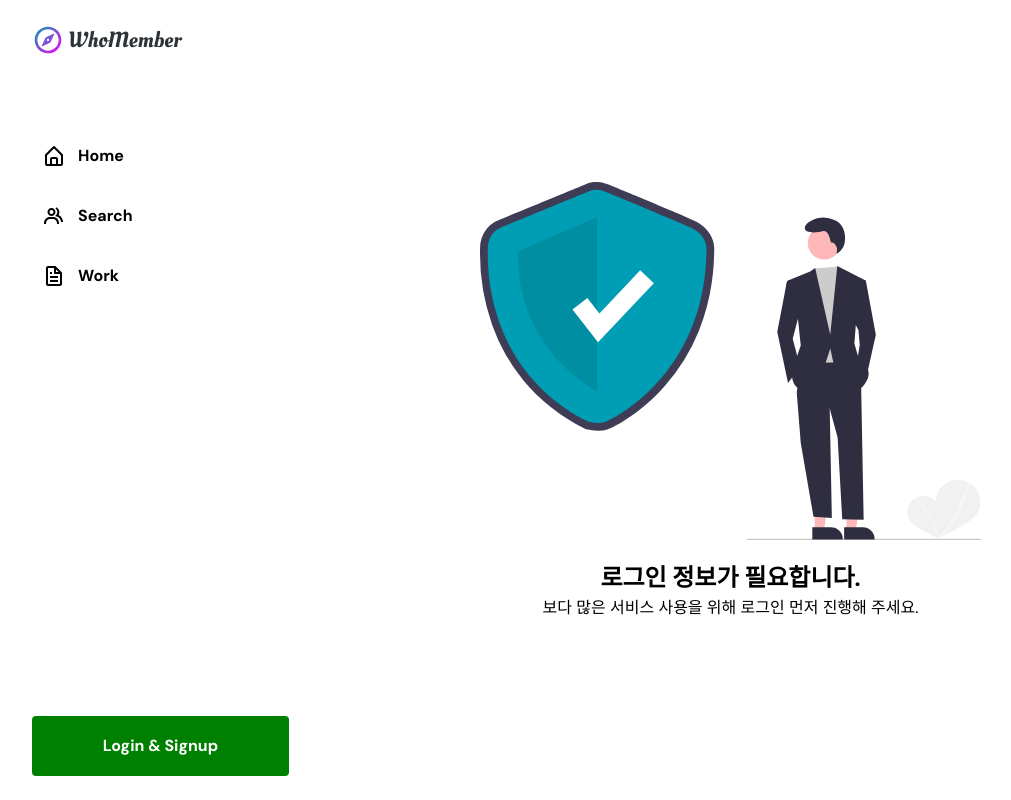
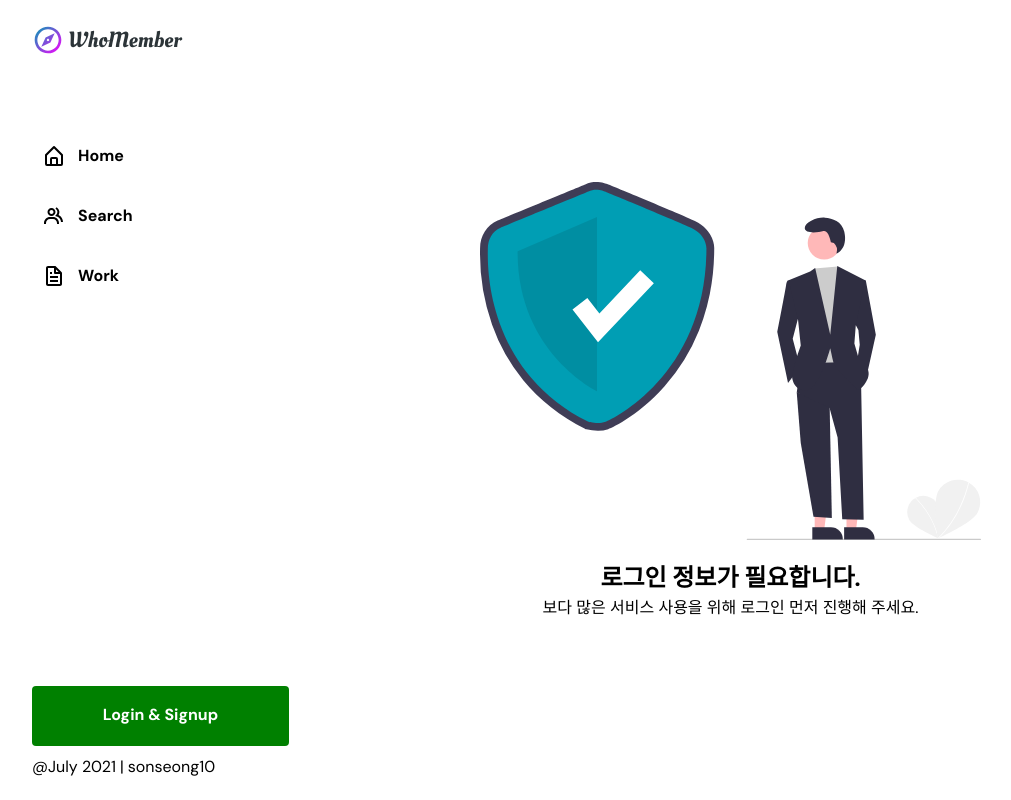
Before and after one commit to sonseong10/ecommerce-monorepo, a React (Create React App) app: page / in a window 1280 px wide. Shown: the whole page, without its empty margins (52-1063 px from the left). Built offline with nearby package versions, Linux system fonts and the light colour scheme; no server answers; the database is empty.

Commit message:
🚧 Add SNB footer page detali list

```diff
--- a/src/components/side-navigation.jsx
+++ b/src/components/side-navigation.jsx
@@ -98,6 +98,26 @@ const SideNavigation = ({
                 {loding ? `Loding` : `Login & Signup`}
               </button>
             )}
+            <dl className={styles.detailList}>
+              <div className={styles.detailItem}>
+                <dt className="visually-hidden">made</dt>
+                <dd>@July 2021</dd>
+              </div>
+              <div className={styles.detailItem}>
+                <dt className="visually-hidden">github</dt>
+                <dd>
+                  <address>
+                    <button
+                      onClick={() => {
+                        window.open('https://github.com/sonseong10', '_blank')
+                      }}
+                    >
+                      sonseong10
+                    </button>
+                  </address>
+                </dd>
+              </div>
+            </dl>
           </footer>
         </article>
       </div>
--- a/src/styles/modules/global_header.module.css
+++ b/src/styles/modules/global_header.module.css
@@ -1,6 +1,6 @@
 @value primary, secondary, white, background, green, green-active from '../constants/color.css';
 
-@value font-size-16, line-height-16, letter-spacing-16, font-size-18,line-height-18,letter-spacing-18 from '../constants/typography.css';
+@value font-size-12, line-height-12, letter-spacing-12, font-size-16, line-height-16, letter-spacing-16, font-size-18,line-height-18,letter-spacing-18 from '../constants/typography.css';
 
 @value snb-level from '../constants/z-index.css';
 
@@ -85,6 +85,32 @@
   letter-spacing: letter-spacing-16;
 }
 
+.detailList {
+  display: flex;
+  flex-direction: column;
+  justify-content: flex-start;
+  align-items: center;
+  margin-top: 12px;
+}
+
+.detailItem {
+  display: flex;
+  justify-content: flex-start;
+  align-items: center;
+}
+
+.detailItem dd,
+.detailItem button {
+  font-size: font-size-12;
+  line-height: line-height-12;
+  letter-spacing: letter-spacing-12;
+  color: secondary;
+}
+
+.detailItem button:active {
+  text-decoration: underline;
+}
+
 @media screen and (min-width: 1200px) {
   .logo {
     margin-bottom: 66px;
@@ -115,4 +141,18 @@
     line-height: line-height-18;
     letter-spacing: letter-spacing-18;
   }
+
+  .detailList {
+    flex-direction: row;
+  }
+
+  .detailItem button:hover {
+    text-decoration: underline;
+  }
+
+  .detailItem:not(:last-child)::after {
+    margin: 0 4px;
+    color: secondary;
+    content: '|';
+  }
 }
```
